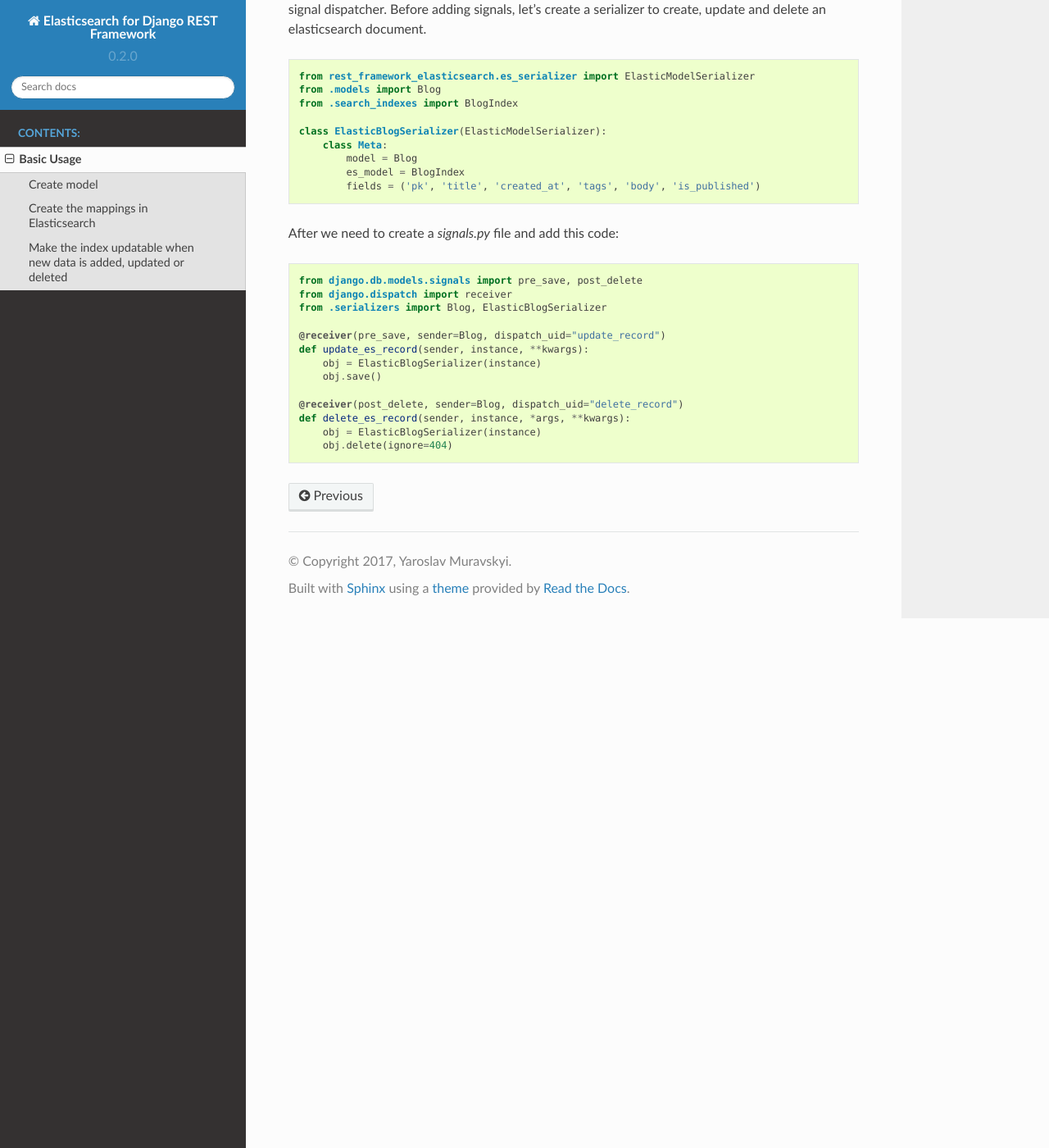
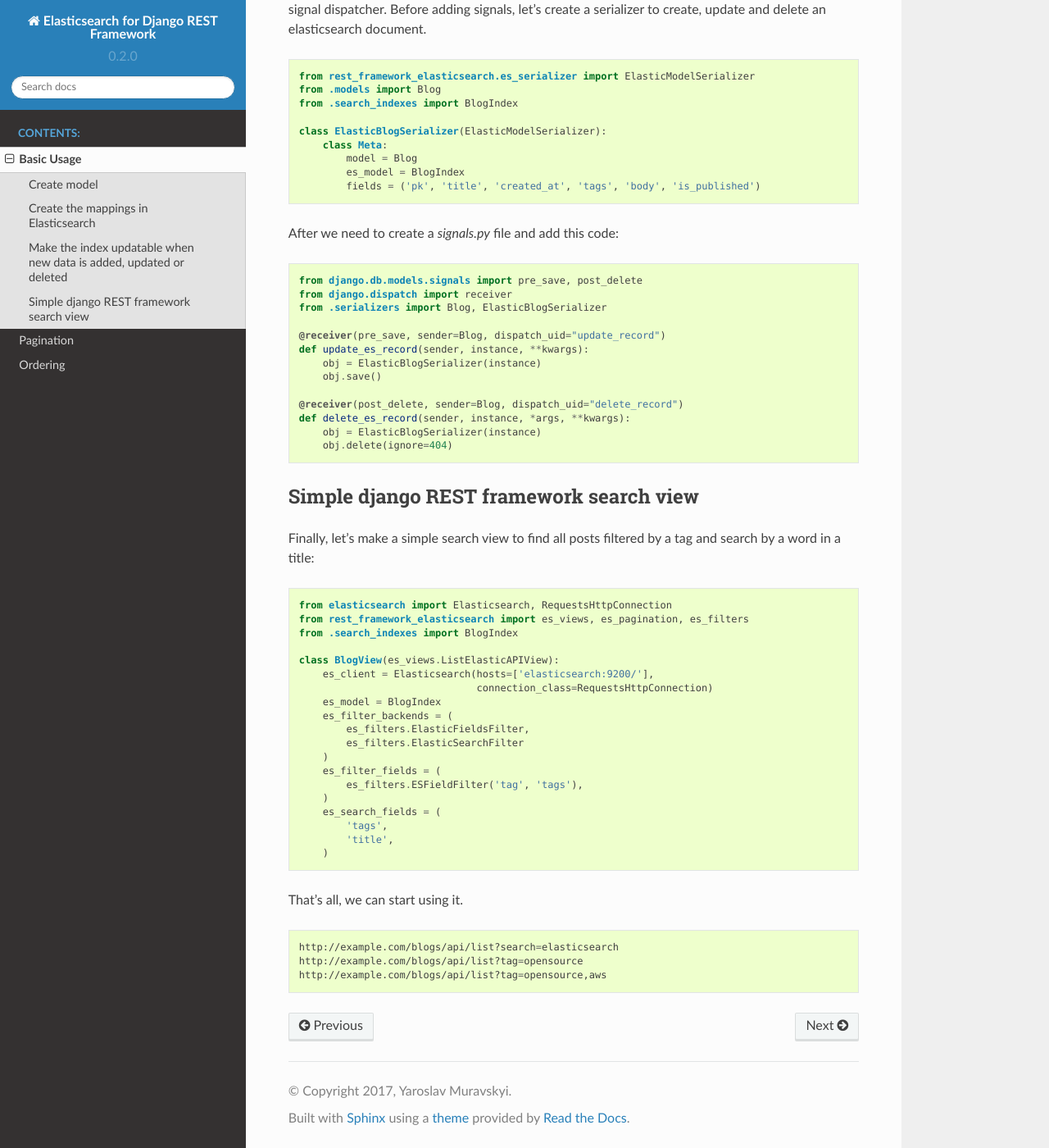
Before and after one commit to myarik/django-rest-elasticsearch, a Sphinx documentation site: the page built from docs/basic-usage.rst, in a window 1280 px wide and 1400 px high, scrolled down 1223 px. Shown: the whole window at 82% size. Built offline with Sphinx 7.4.7 and the Read the Docs theme 2.0.0, drawn with Linux system fonts in a browser that asks for light colours.

Commit message:
Update documentation

```diff
--- a/docs/basic-usage.rst
+++ b/docs/basic-usage.rst
@@ -83,3 +83,37 @@ After we need to create a `signals.py` file and add this code:
     def delete_es_record(sender, instance, *args, **kwargs):
         obj = ElasticBlogSerializer(instance)
         obj.delete(ignore=404)
+
+Simple django REST framework search view
+----------------------------------------
+Finally, let's make a simple search view to find all posts filtered by a tag and search by a word in a title:
+
+.. code:: python
+
+    from elasticsearch import Elasticsearch, RequestsHttpConnection
+    from rest_framework_elasticsearch import es_views, es_pagination, es_filters
+    from .search_indexes import BlogIndex
+
+    class BlogView(es_views.ListElasticAPIView):
+        es_client = Elasticsearch(hosts=['elasticsearch:9200/'],
+                                  connection_class=RequestsHttpConnection)
+        es_model = BlogIndex
+        es_filter_backends = (
+            es_filters.ElasticFieldsFilter,
+            es_filters.ElasticSearchFilter
+        )
+        es_filter_fields = (
+            es_filters.ESFieldFilter('tag', 'tags'),
+        )
+        es_search_fields = (
+            'tags',
+            'title',
+        )
+
+That's all, we can start using it.
+
+.. code:: bash
+
+    http://example.com/blogs/api/list?search=elasticsearch
+    http://example.com/blogs/api/list?tag=opensource
+    http://example.com/blogs/api/list?tag=opensource,aws
--- a/docs/index.rst
+++ b/docs/index.rst
@@ -11,6 +11,8 @@ Elasticsearch for Django REST Framework's
    :caption: Contents:
 
    basic-usage
+   pagination
+   ordering
 
 About
 -----
```
Also changed, not shown: docs/ordering.rst (added, +29 -0 lines), docs/pagination.rst (added, +28 -0 lines).
